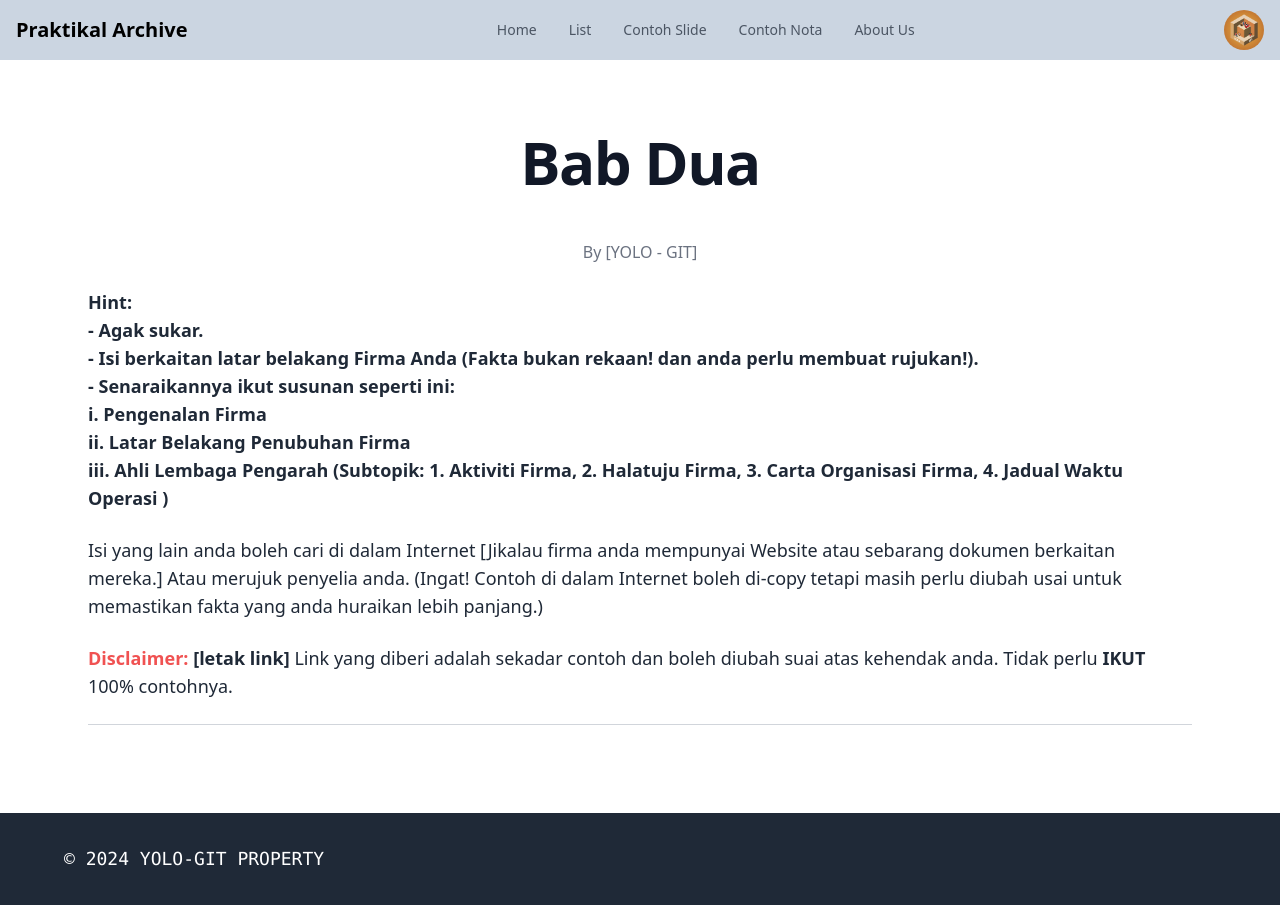
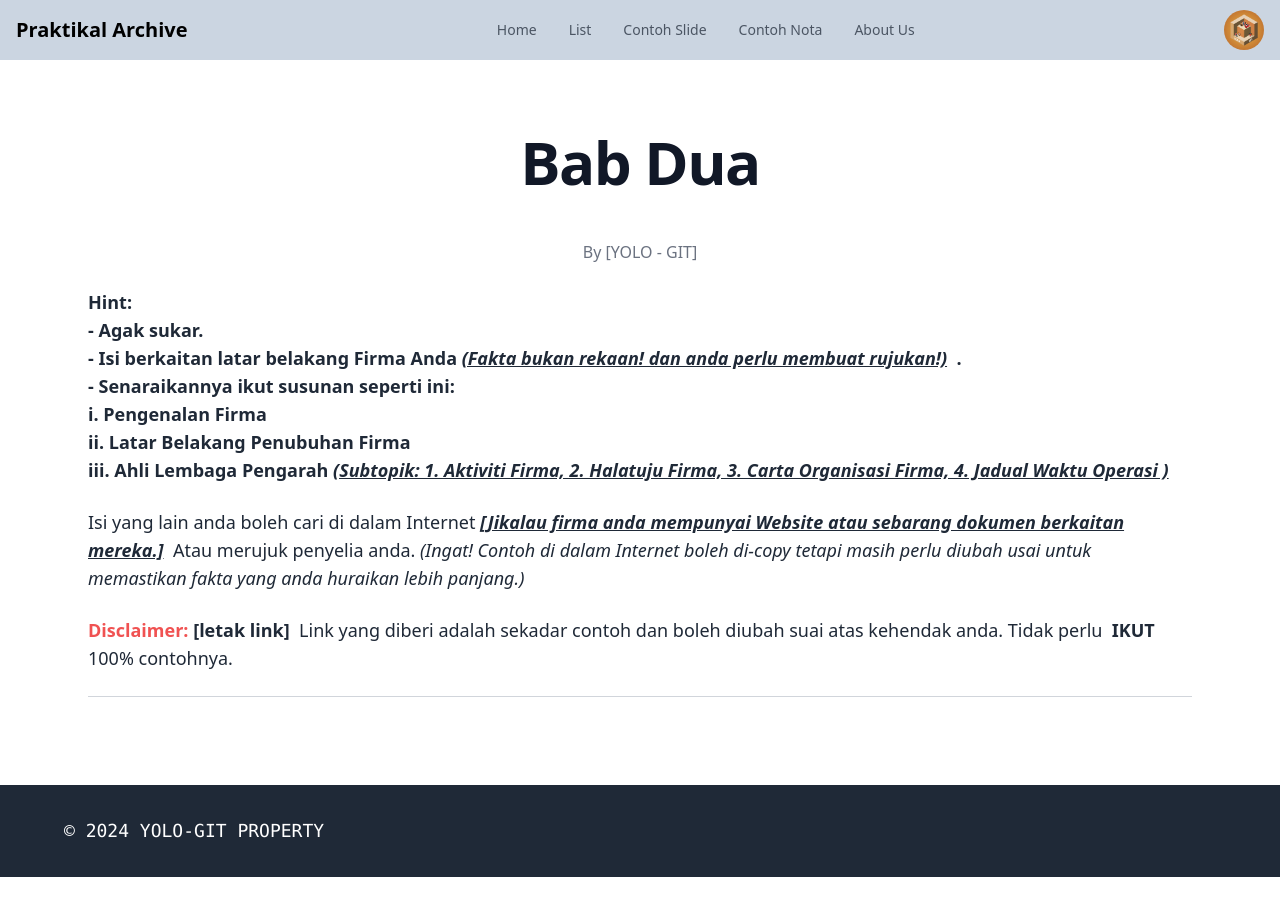
Before and after one commit to YOLO-GIT/intern-stuff, a React (Vite) app in the folder intern-stuff/: page /documents_folder/bab_2 in a window 1280 px wide. After the commit the page ends 877 px from the top, so only its background shows below. Built offline with nearby package versions, Linux system fonts and the light colour scheme.

Commit message:
Modify the text

```diff
--- a/intern-stuff/src/components/documents_folder/bab_2.jsx
+++ b/intern-stuff/src/components/documents_folder/bab_2.jsx
@@ -18,33 +18,45 @@ const bab_2 = () => {
             <p className="mb-6 font-semibold dark:text-white text-gray-800 sm:text-gray-800 md:text-lg">
               Hint: <br />
               - Agak sukar.
-              <br />
-              - Isi berkaitan latar belakang Firma Anda (Fakta bukan rekaan! dan
-              anda perlu membuat rujukan!).
+              <br />- Isi berkaitan latar belakang Firma Anda&nbsp;
+              <span className="font-bold underline italic">
+                (Fakta bukan rekaan! dan anda perlu membuat rujukan!)
+              </span>
+              &nbsp; .
               <br />
               - Senaraikannya ikut susunan seperti ini: <br />
               i. Pengenalan Firma
               <br />
               ii. Latar Belakang Penubuhan Firma
               <br />
-              iii. Ahli Lembaga Pengarah (Subtopik: 1. Aktiviti Firma, 2.
-              Halatuju Firma, 3. Carta Organisasi Firma, 4. Jadual Waktu Operasi
-              )
+              iii. Ahli Lembaga Pengarah&nbsp;
+              <span className="font-bold underline italic">
+                (Subtopik: 1. Aktiviti Firma, 2. Halatuju Firma, 3. Carta
+                Organisasi Firma, 4. Jadual Waktu Operasi )
+              </span>
+              &nbsp;
               <br />
             </p>
             <p className="mb-6 dark:text-white text-gray-800 sm:text-gray-800 md:text-lg">
-              Isi yang lain anda boleh cari di dalam Internet [Jikalau firma
-              anda mempunyai Website atau sebarang dokumen berkaitan mereka.]
-              Atau merujuk penyelia anda. (Ingat! Contoh di dalam Internet boleh
-              di-copy tetapi masih perlu diubah usai untuk memastikan fakta yang
-              anda huraikan lebih panjang.)
+              Isi yang lain anda boleh cari di dalam Internet&nbsp;
+              <span className="font-bold underline italic">
+                [Jikalau firma anda mempunyai Website atau sebarang dokumen
+                berkaitan mereka.]
+              </span>
+              &nbsp; Atau merujuk penyelia anda.&nbsp;
+              <span className="italic">
+                (Ingat! Contoh di dalam Internet boleh di-copy tetapi masih
+                perlu diubah usai untuk memastikan fakta yang anda huraikan
+                lebih panjang.)
+              </span>
+              &nbsp;
             </p>
             <p className="mb-6 dark:text-white text-gray-800 sm:text-gray-800 md:text-lg">
-              <span className="font-bold text-red-500">Disclaimer:</span>{" "}
-              <span className="font-bold">[letak link]</span> Link yang diberi
-              adalah sekadar contoh dan boleh diubah suai atas kehendak anda.
-              Tidak perlu <span className="font-bold">IKUT</span> 100%
-              contohnya.
+              <span className="font-bold text-red-500">Disclaimer:</span>&nbsp;
+              <span className="font-bold">[letak link]</span>&nbsp; Link yang
+              diberi adalah sekadar contoh dan boleh diubah suai atas kehendak
+              anda. Tidak perlu &nbsp;<span className="font-bold">IKUT</span>
+              &nbsp; 100% contohnya.
             </p>
             <hr className="my-4 border-gray-300 dark:border-gray-700" />
           </div>
```
